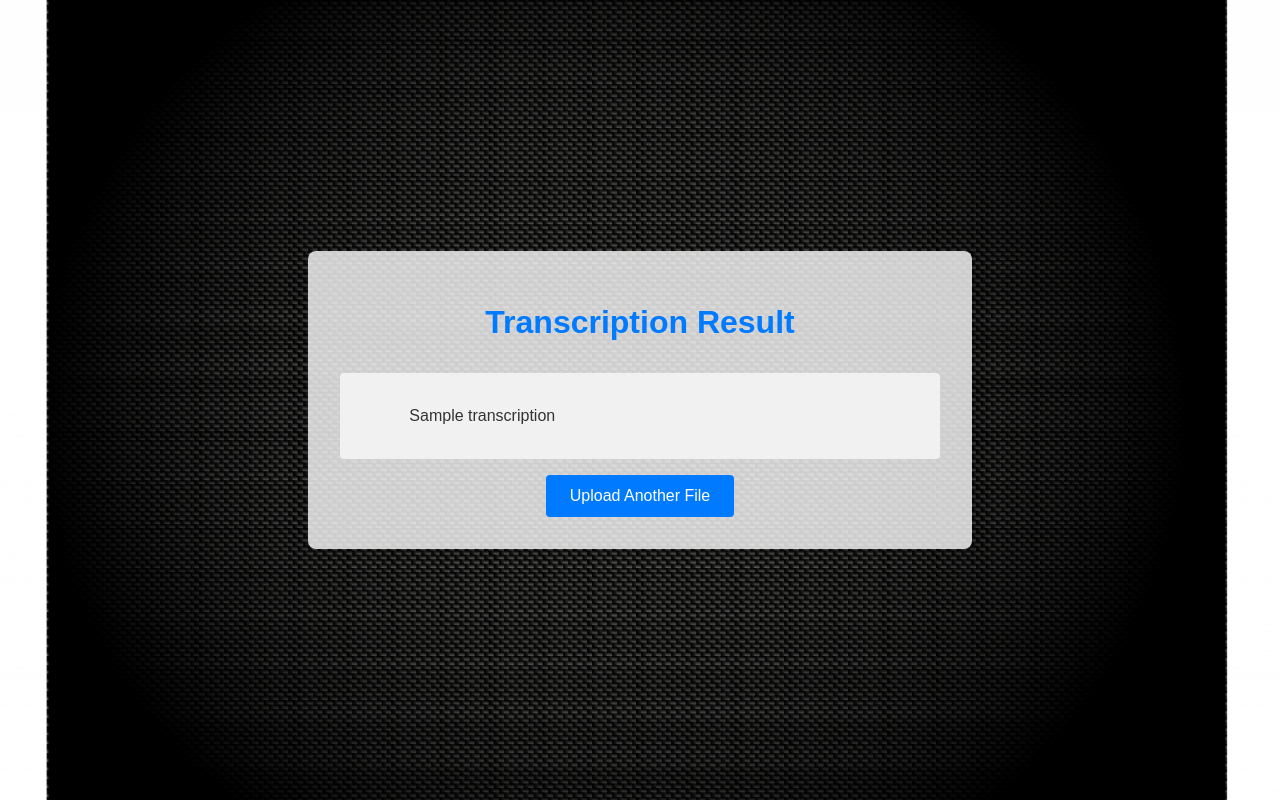
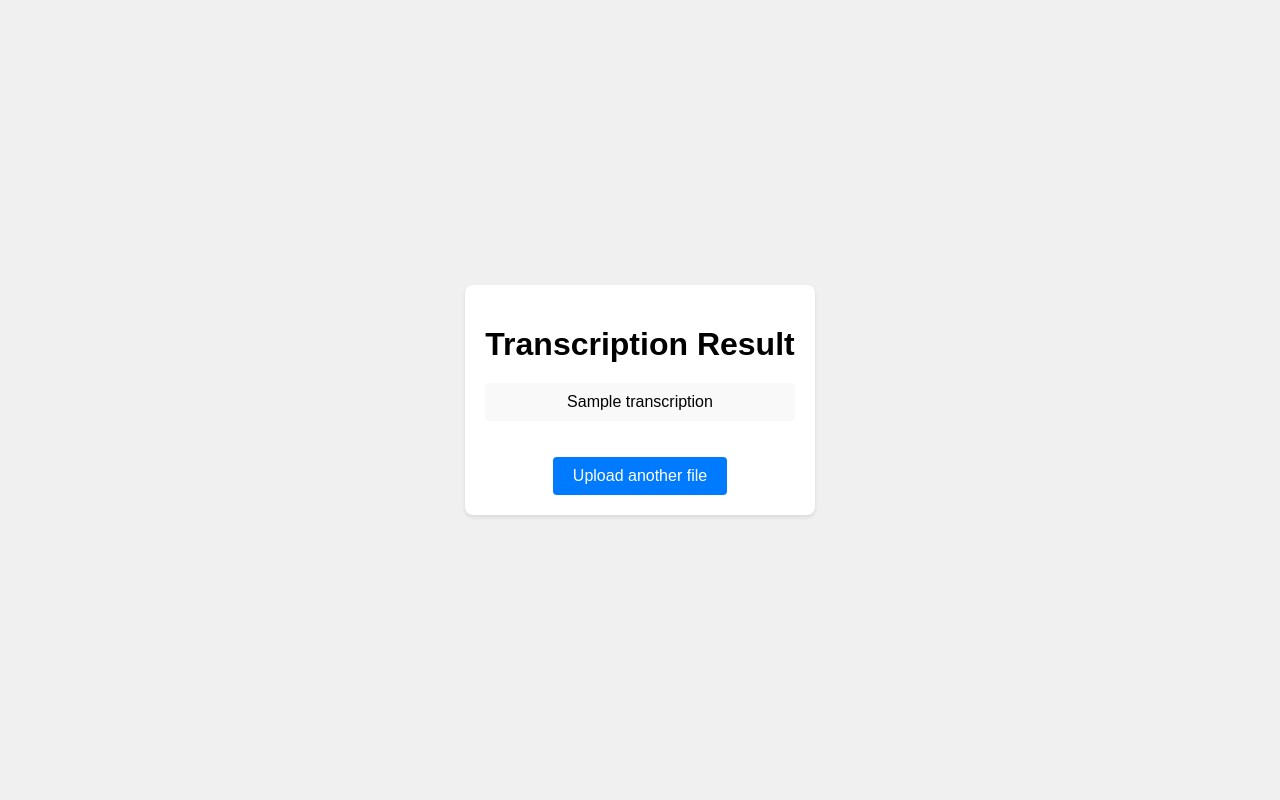
Before and after one commit to Mjunajo/SpeechRecognition, a Flask app: template templates/result.html in a window 1280 px wide. Run offline with Flask 3, Linux system fonts and the light colour scheme; the template is opened without the code that fills it: most values are stand-ins (such as "Sample title", 1, 10 or a date in 2020); parts of the project's set-up code (start-up, migrations or seed data) failed here and were passed over.

Commit message:
result.html

```diff
--- a/templates/result.html
+++ b/templates/result.html
@@ -6,60 +6,66 @@
     <title>Transcription Result</title>
     <style>
         body {
-            font-family: 'Arial', sans-serif;
-            background: url('Carbon_Fiber_Background.jpg') no-repeat center center fixed;
-            background-size: cover;
-            color: #333;
+            font-family: Arial, sans-serif;
             display: flex;
             justify-content: center;
             align-items: center;
             height: 100vh;
             margin: 0;
+            background-color: #f0f0f0;
+            animation: fadeIn 1s ease-in-out;
+        }
+        @keyframes fadeIn {
+            from { opacity: 0; }
+            to { opacity: 1; }
         }
         .container {
-            background-color: rgba(255, 255, 255, 0.8);
-            padding: 2em;
-            box-shadow: 0 4px 8px rgba(0,0,0,0.1);
+            background: white;
+            padding: 20px;
             border-radius: 8px;
+            box-shadow: 0 2px 4px rgba(0, 0, 0, 0.1);
             text-align: center;
             max-width: 600px;
-            width: 100%;
+            transition: transform 0.3s ease;
+        }
+        .container:hover {
+            transform: scale(1.05);
         }
         h1 {
-            color: #007bff;
-            margin-bottom: 1em;
+            margin-bottom: 20px;
         }
-        .transcription {
-            text-align: left;
-            margin-top: 1em;
-            background-color: #f1f1f1;
-            padding: 1em;
+        p {
+            background: #f9f9f9;
+            padding: 10px;
             border-radius: 4px;
-            white-space: pre-wrap;
             word-wrap: break-word;
+            animation: slideIn 1s ease-in-out;
+        }
+        @keyframes slideIn {
+            from { transform: translateY(20px); opacity: 0; }
+            to { transform: translateY(0); opacity: 1; }
         }
         a {
             display: inline-block;
-            margin-top: 1em;
+            margin-top: 20px;
+            padding: 10px 20px;
+            background-color: #007BFF;
+            color: white;
             text-decoration: none;
-            color: white;
-            background-color: #007bff;
-            padding: 0.75em 1.5em;
             border-radius: 4px;
-            transition: background-color 0.3s ease;
+            transition: background-color 0.3s ease, transform 0.3s ease;
         }
         a:hover {
             background-color: #0056b3;
+            transform: scale(1.05);
         }
     </style>
 </head>
 <body>
     <div class="container">
         <h1>Transcription Result</h1>
-        <div class="transcription">
-            {{ transcription }}
-        </div>
-        <a href="{{ url_for('index') }}">Upload Another File</a>
+        <p>{{ transcription }}</p>
+        <a href="/">Upload another file</a>
     </div>
 </body>
 </html>
```
